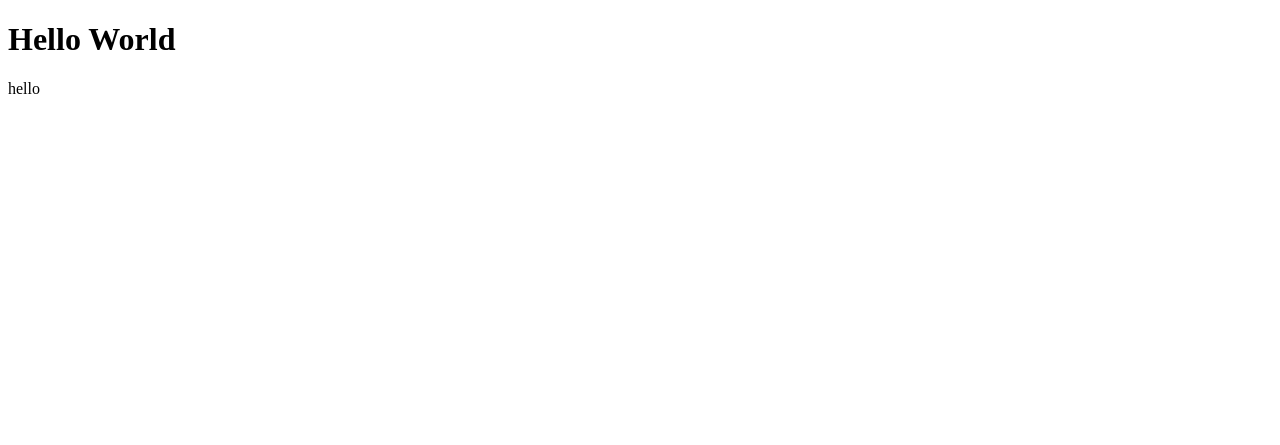
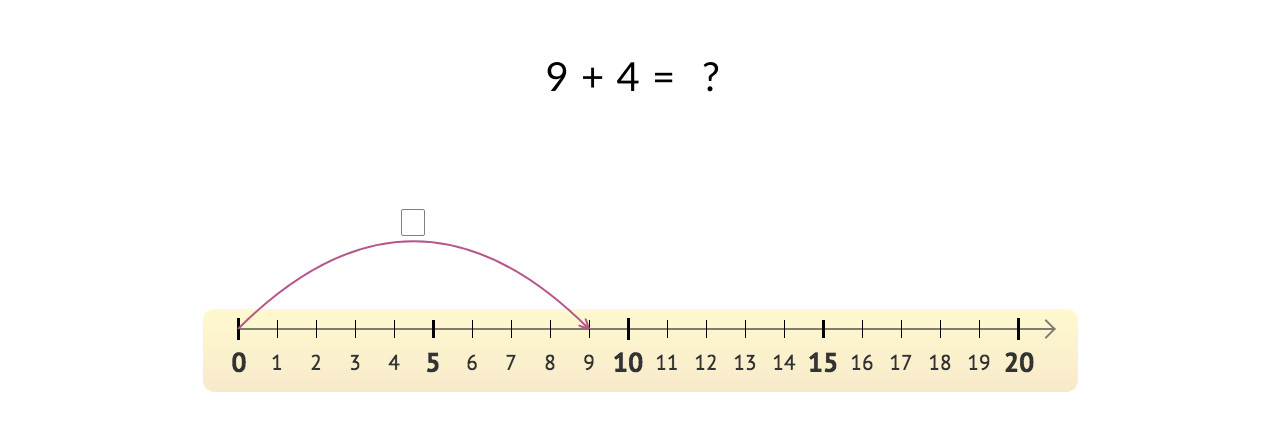
Before and after one commit to LiouvilleXX/LiouvilleXX.github.io, a plain HTML site: page index.html in a window 1280 px wide. Drawn offline with Linux system fonts and the light colour scheme.

Commit message:
Update index.html

```diff
--- a/index.html
+++ b/index.html
@@ -1,7 +1,30 @@
 <!DOCTYPE html>
 <html>
-<body>
-<h1>Hello World</h1>
-<p>hello</p>
-</body>
+  <head>
+    <meta charset="utf-8">
+    <title>Учимся считать</title>
+    <link rel="stylesheet" href="http://liouvillexx.github.io/css/main.css">
+	<link href="https://fonts.googleapis.com/css?family=Roboto+Condensed" rel="stylesheet">
+	<script src="http://liouvillexx.github.io/js/mobile.js" charset="utf-8"></script>
+  </head>
+  <body>
+  <div id="main">
+	  <div id="plus"></div>
+	  <div id="container">
+		  <input id='inp0' type='text' value=' ' maxlength="1" disabled><input id='inp1' type='text' value=' ' autocomplete="off" maxlength="1" disabled>
+		  <img id="line" src="http://liouvillexx.github.io/images/sprite.png">
+		  <svg id="svg" width="100%" height="100%">
+			<marker id="triangle"
+			  viewBox="0 0 10 10" refX="10" refY="5"
+			  markerUnits="strokeWidth"
+			  markerWidth="6" markerHeight="5"
+			  orient="auto" stroke="#B7568B">
+			  <path d="M 0 0 L 10 5" stroke-width="2"/>
+			  <path d="M 10 5 L 0 10" stroke-width="2"/>
+			</marker>
+		  </svg>
+	  </div>
+  </div>
+  <script src="http://liouvillexx.github.io/js/script.js"></script>
+  </body>
 </html>
```
